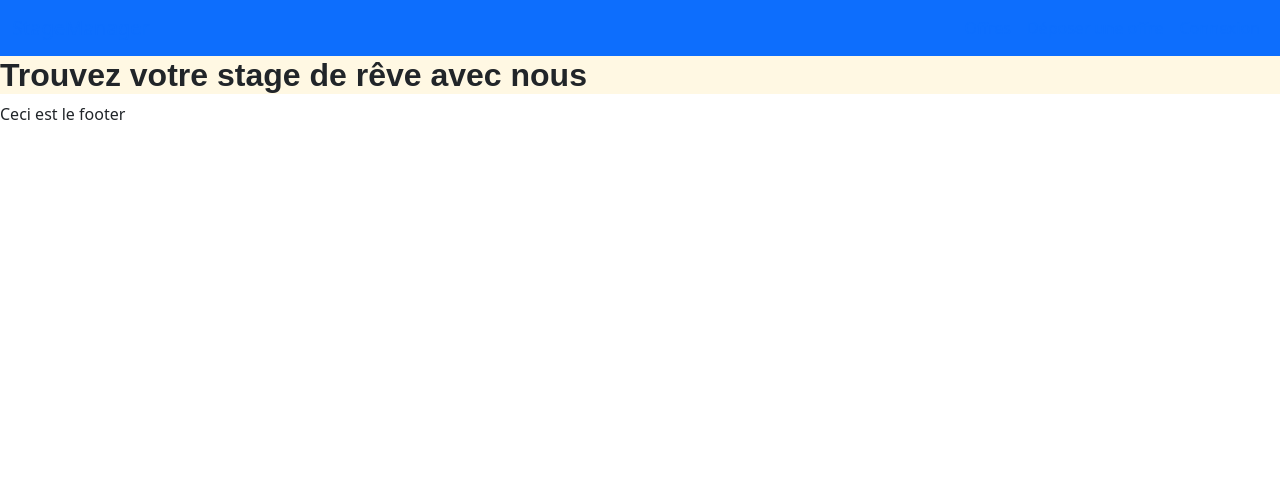
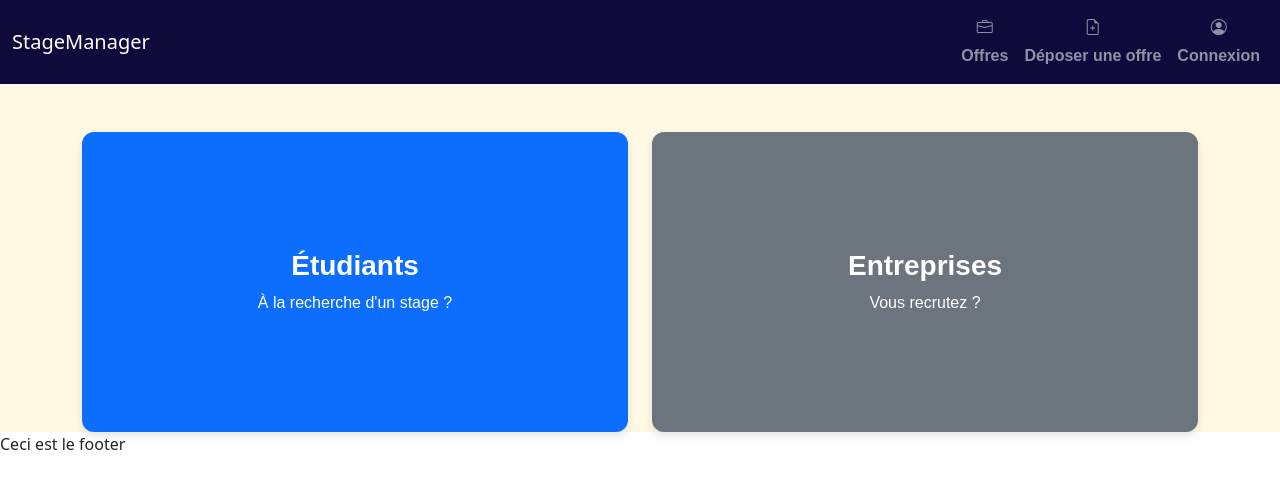
Before and after one commit to Iry77/stagemanager, a Django app: page / in a window 1280 px wide. Shown: the top 489 px of the page. Run offline with Django 5.2, Linux system fonts and the light colour scheme; some libraries are stand-ins or nearby versions; some web fonts are replaced.

Commit message:
Ajout d'une page d'accueil et màj du menu

```diff
--- /dev/null
+++ b/stagemanager/applistagemanager/static/applistagemanager/css/components/accueil.css
@@ -0,0 +1,62 @@
+ /* Import des fonts */
+ @import url('https://fonts.cdnfonts.com/css/general-sans');
+
+
+/* 1. Le conteneur principal (La Scène) */
+.flip-card {
+    background-color: transparent; /* Important pour voir l'effet */
+    height: 300px; /* Hauteur fixe nécessaire pour l'effet */
+    perspective: 1000px; /* Donne la profondeur 3D */
+    border: none; /* On enlève la bordure Bootstrap par défaut */
+    font-family: 'General Sans', sans-serif;
+}
+
+/* 2. Le conteneur interne (L'Objet qui tourne) */
+.flip-card .card-inner {
+    position: relative;
+    width: 100%;
+    height: 100%;
+    text-align: center;
+    transition: transform 0.6s; /* Durée de l'animation */
+    transform-style: preserve-3d; /* Essentiel pour la 3D */
+}
+
+/* 3. L'Action : Rotation au survol */
+.flip-card:hover .card-inner {
+    transform: rotateY(180deg);
+}
+
+/* 4. Les Faces (Avant et Arrière) */
+.flip-card .card-front,
+.flip-card .card-back {
+    position: absolute;
+    width: 100%;
+    height: 100%;
+    -webkit-backface-visibility: hidden; /* Cache le dos de la face */
+    backface-visibility: hidden;
+    border-radius: 12px; /* Arrondi joli */
+
+    /* Centrage du contenu flexbox */
+    display: flex;
+    flex-direction: column;
+    justify-content: center;
+    align-items: center;
+    box-shadow: 0 4px 8px rgba(0,0,0,0.1);
+}
+
+/* 5. Style spécifique de la face arrière */
+.flip-card .card-back {
+    transform: rotateY(180deg); /* Elle commence déjà retournée */
+}
+
+h3, h4{
+    font-weight: bolder;
+}
+
+/* --- Couleurs personnalisées (Optionnel si vous n'utilisez pas bg-primary) --- */
+.flip-card .card-front {
+    background-color: #6D8196;
+}
+.flip-card .card-back {
+    background-color: #4A4A4A;
+}
--- /dev/null
+++ b/stagemanager/applistagemanager/static/applistagemanager/css/components/navbar.css
@@ -0,0 +1,16 @@
+ /* Import des fonts */
+ @import url('https://fonts.cdnfonts.com/css/general-sans');
+
+.navbar-custom {
+    background-color: #0e0a3b;
+}
+
+.nav-link {
+    font-family: 'General Sans', sans-serif;
+    font-weight: bold;
+    color : white
+}
+
+.nav-link:hover{
+    color : #cdedfd
+}
--- /dev/null
+++ b/stagemanager/applistagemanager/static/applistagemanager/css/components/offre.css
@@ -0,0 +1,7 @@
+ /* Import des fonts */
+ @import url('https://fonts.cdnfonts.com/css/general-sans');
+
+ .card-title {
+    font-family: 'General Sans', sans-serif;
+    font-weight: bolder;
+ }
--- a/stagemanager/applistagemanager/static/applistagemanager/css/styles.css
+++ b/stagemanager/applistagemanager/static/applistagemanager/css/styles.css
@@ -1,6 +1,8 @@
  /* Import des fichiers des autres components/pages */
 @import url('components/navbar.css');
 @import url('components/offres.css');
+@import url('components/accueil.css');
+@import url('components/offre.css');
 
  /* Import des fonts */
  @import url('https://fonts.cdnfonts.com/css/general-sans');
--- a/stagemanager/applistagemanager/templates/applistagemanager/accueil.html
+++ b/stagemanager/applistagemanager/templates/applistagemanager/accueil.html
@@ -5,7 +5,48 @@
 {% endblock %}
 
 {% block main %}
-<h2>
-    Trouvez votre stage de rêve avec nous
-</h2>
+<div class="container pt-5">
+    <div class="row g-4">
+        <div class="col-12 col-md-6">
+            <div class="card flip-card">
+                <div class="card-inner">
+
+                    <div class="card-front bg-primary text-white">
+                        <i class="bi bi-mortarboard-fill fs-1 mb-3"></i>
+                        <h3>Étudiants</h3>
+                        <p>À la recherche d'un stage ?</p>
+                    </div>
+
+                    <div class="card-back bg-dark text-white">
+                        <h4>Lancez votre carrière</h4>
+                        <p class="px-3">Trouvez votre stage de rêve parmi nos centaines d'offres validées.</p>
+                        <a href="/offres/" class="btn btn-outline-light mt-2">Voir les offres</a>
+                    </div>
+
+                </div>
+            </div>
+        </div>
+
+        <div class="col-12 col-md-6">
+            <div class="card flip-card">
+                <div class="card-inner">
+
+                    <div class="card-front bg-secondary text-white">
+                        <i class="bi bi-building-fill fs-1 mb-3"></i>
+                        <h3>Entreprises</h3>
+                        <p>Vous recrutez ?</p>
+                    </div>
+
+                    <div class="card-back bg-dark text-white">
+                        <h4>Développez vos équipes</h4>
+                        <p class="px-3">Recrutez vos futurs talents : déposez vos offres de stage dès aujourd'hui.</p>
+                        <a href="/deposer/" class="btn btn-outline-light mt-2">Déposer une offre</a>
+                    </div>
+
+                </div>
+            </div>
+        </div>
+
+    </div>
+</div>
 {% endblock %}
--- a/stagemanager/applistagemanager/templates/applistagemanager/menu.html
+++ b/stagemanager/applistagemanager/templates/applistagemanager/menu.html
@@ -1,22 +1,47 @@
-<nav class="navbar navbar-expand-lg bg-primary">
+<nav class="navbar navbar-expand-lg navbar-custom navbar-dark">
   <div class="container-fluid">
-
     <a class="navbar-brand" href="/">StageManager</a>
 
-        <button class="navbar-toggler" type="button" data-bs-toggle="collapse" data-bs-target="#navbarText" aria-controls="navbarText" aria-expanded="false" aria-label="Toggle navigation">
+    <button
+      class="navbar-toggler"
+      type="button"
+      data-bs-toggle="collapse"
+      data-bs-target="#navbarText"
+      aria-controls="navbarText"
+      aria-expanded="false"
+      aria-label="Toggle navigation"
+    >
       <span class="navbar-toggler-icon"></span>
     </button>
 
     <div class="collapse navbar-collapse" id="navbarText">
       <ul class="navbar-nav ms-auto mb-2 mb-lg-0">
         <li class="nav-item">
-                    <a href="/offres/" class="nav-link">Offres</a>
+          <a
+            href="/offres/"
+            class="nav-link d-flex flex-column align-items-center gap-1"
+          >
+            <i class="bi bi-briefcase"></i>
+            <span>Offres</span>
+          </a>
         </li>
         <li class="nav-item">
-                    <a href="/" class="nav-link">Déposer une offre</a>
+          <a
+            href="/"
+            class="nav-link d-flex flex-column align-items-center gap-1"
+          >
+            <i class="bi bi-file-earmark-plus fs-6"></i>
+            <span>Déposer une offre</span>
+          </a>
         </li>
         <li class="nav-item">
-                    <a href="/" class="nav-link">Connexion</a>
+          <a
+            href="/"
+            class="nav-link d-flex flex-column align-items-center gap-1"
+          >
+            <i class="bi bi-person-circle fs-6"></i>
+            <span>Connexion</span>
+          </a>
         </li>
       </ul>
     </div>
```
Also changed, not shown: stagemanager/applistagemanager/templates/applistagemanager/offre.html (+25 -12 lines). Lines whose indentation alone changed are shown as unchanged.
